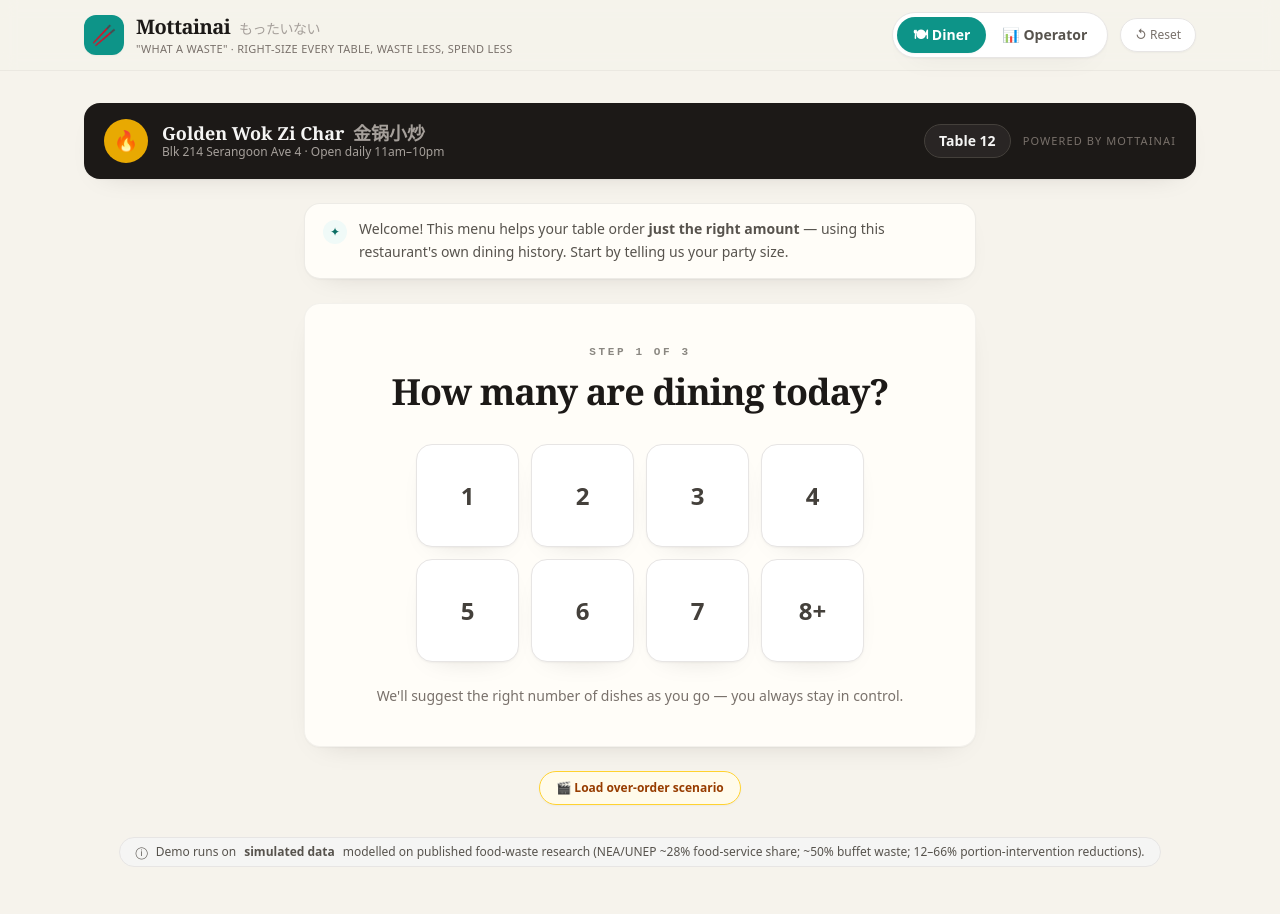
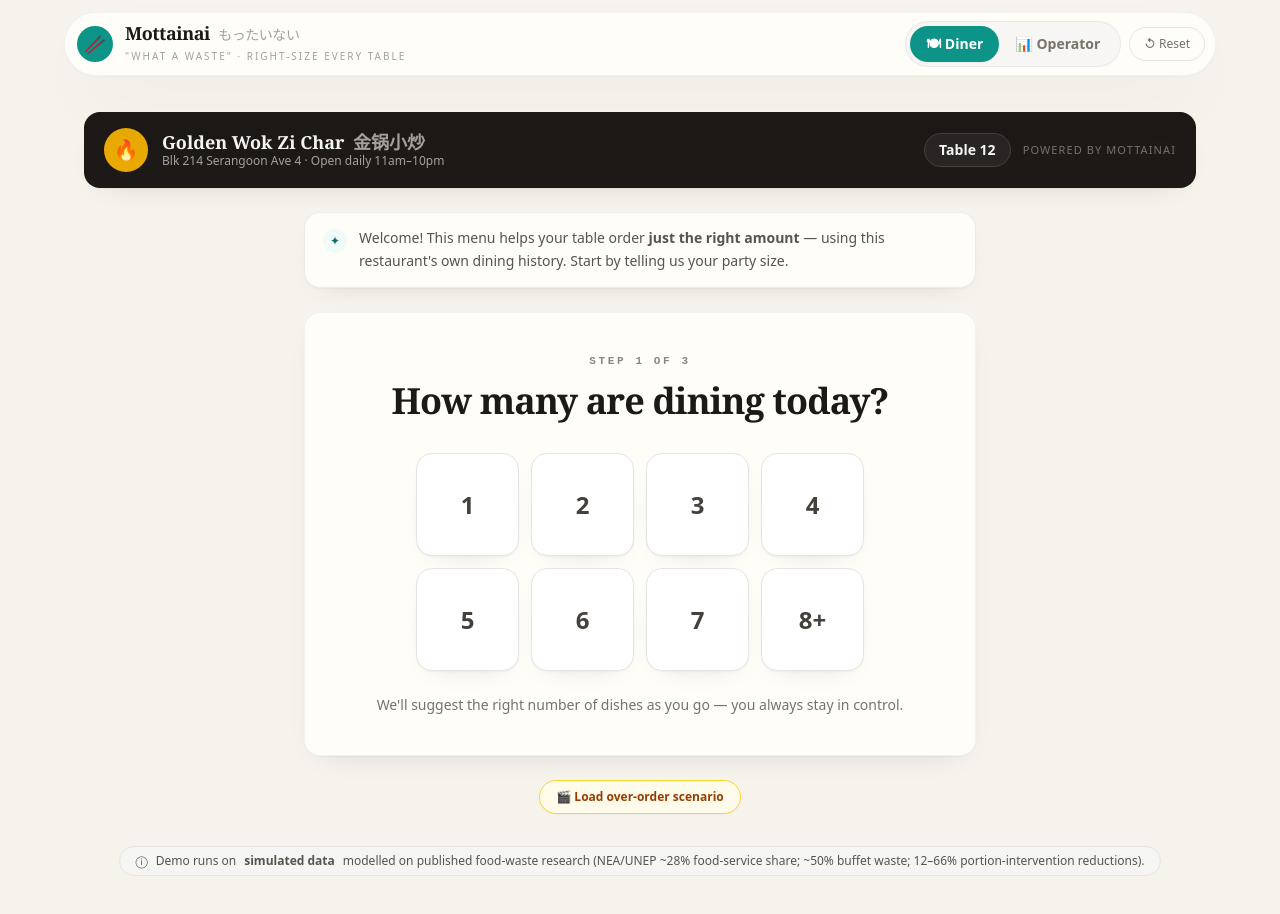
Before and after one commit to ajiteshmanoj/venturing_into_ES, a React (Vite) app: page / in a window 1280 px wide. Built offline with nearby package versions, Linux system fonts and the light colour scheme.

Commit message:
style(design): FINDING-002 — floating pill nav detached from the page plane

```diff
--- a/src/App.jsx
+++ b/src/App.jsx
@@ -40,24 +40,25 @@ export default function App() {
 
   return (
     <div className="min-h-screen bg-cream text-stone-900">
-      <header className="sticky top-0 z-20 border-b border-stone-900/5 bg-cream/90 backdrop-blur">
-        <div className="mx-auto flex max-w-6xl flex-wrap items-center justify-between gap-x-4 gap-y-2 px-5 py-3">
+      {/* Floating pill nav — detached from the page plane, like a table card */}
+      <header className="sticky top-0 z-20 px-4 pb-1 pt-3 sm:px-5">
+        <div className="mx-auto flex max-w-6xl flex-wrap items-center justify-between gap-x-4 gap-y-2 rounded-[26px] border border-stone-900/5 bg-card/95 py-2 pl-3 pr-2.5 shadow-float backdrop-blur sm:rounded-full">
           <div className="flex items-center gap-3">
-            <div className="flex h-10 w-10 items-center justify-center rounded-xl bg-brand-600 text-xl text-white shadow-card" aria-hidden>
+            <div className="flex h-9 w-9 items-center justify-center rounded-full bg-brand-600 text-lg text-white" aria-hidden>
               🥢
             </div>
             <div>
-              <h1 className="font-display text-xl font-semibold tracking-tight">
+              <h1 className="font-display text-lg font-semibold leading-none tracking-tight">
                 Mottainai <span className="ml-1 text-sm font-normal text-stone-400">もったいない</span>
               </h1>
-              <p className="hidden text-[11px] tracking-wide text-stone-500 sm:block">
-                "WHAT A WASTE" · RIGHT-SIZE EVERY TABLE, WASTE LESS, SPEND LESS
+              <p className="mt-1 hidden text-[10px] font-medium uppercase tracking-[0.2em] text-stone-400 sm:block">
+                "What a waste" · right-size every table
               </p>
             </div>
           </div>
 
-          <div className="flex items-center gap-3">
-            <div className="flex rounded-full border border-stone-200 bg-white p-1 shadow-card" role="tablist" aria-label="View switcher">
+          <div className="flex items-center gap-2">
+            <div className="flex rounded-full border border-stone-200/80 bg-stone-100/80 p-1" role="tablist" aria-label="View switcher">
               {[
                 { id: 'diner', label: '🍽 Diner' },
                 { id: 'operator', label: '📊 Operator' },
@@ -67,10 +68,10 @@ export default function App() {
                   role="tab"
                   aria-selected={view === t.id}
                   onClick={() => setView(t.id)}
-                  className={`rounded-full px-4 py-2 text-sm font-semibold transition-colors ${
+                  className={`rounded-full px-4 py-2 text-sm font-semibold transition-all ${
                     view === t.id
                       ? 'bg-brand-600 text-white shadow-card'
-                      : 'text-stone-600 hover:text-stone-900'
+                      : 'text-stone-500 hover:text-stone-900'
                   }`}
                 >
                   {t.label}
@@ -80,7 +81,7 @@ export default function App() {
             <button
               onClick={resetDemo}
               title="Reset the demo to its seeded state"
-              className="rounded-full border border-stone-200 bg-white px-3.5 py-2 text-xs font-medium text-stone-500 shadow-card transition-colors hover:border-brand-300 hover:text-brand-700"
+              className="rounded-full border border-stone-200 bg-card px-3.5 py-2 text-xs font-medium text-stone-500 transition-all hover:border-brand-300 hover:text-brand-700"
             >
               ↺ Reset
             </button>
```
